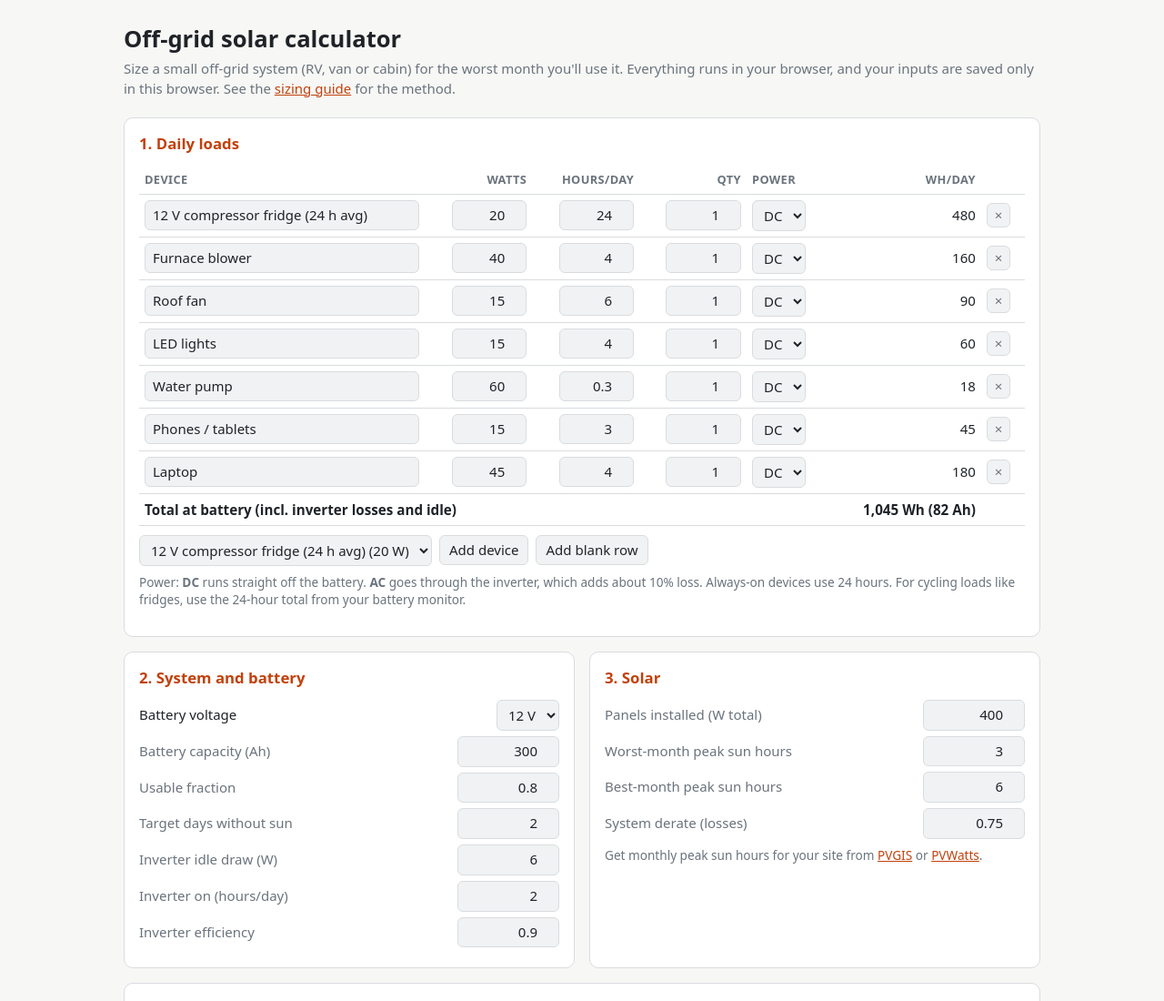
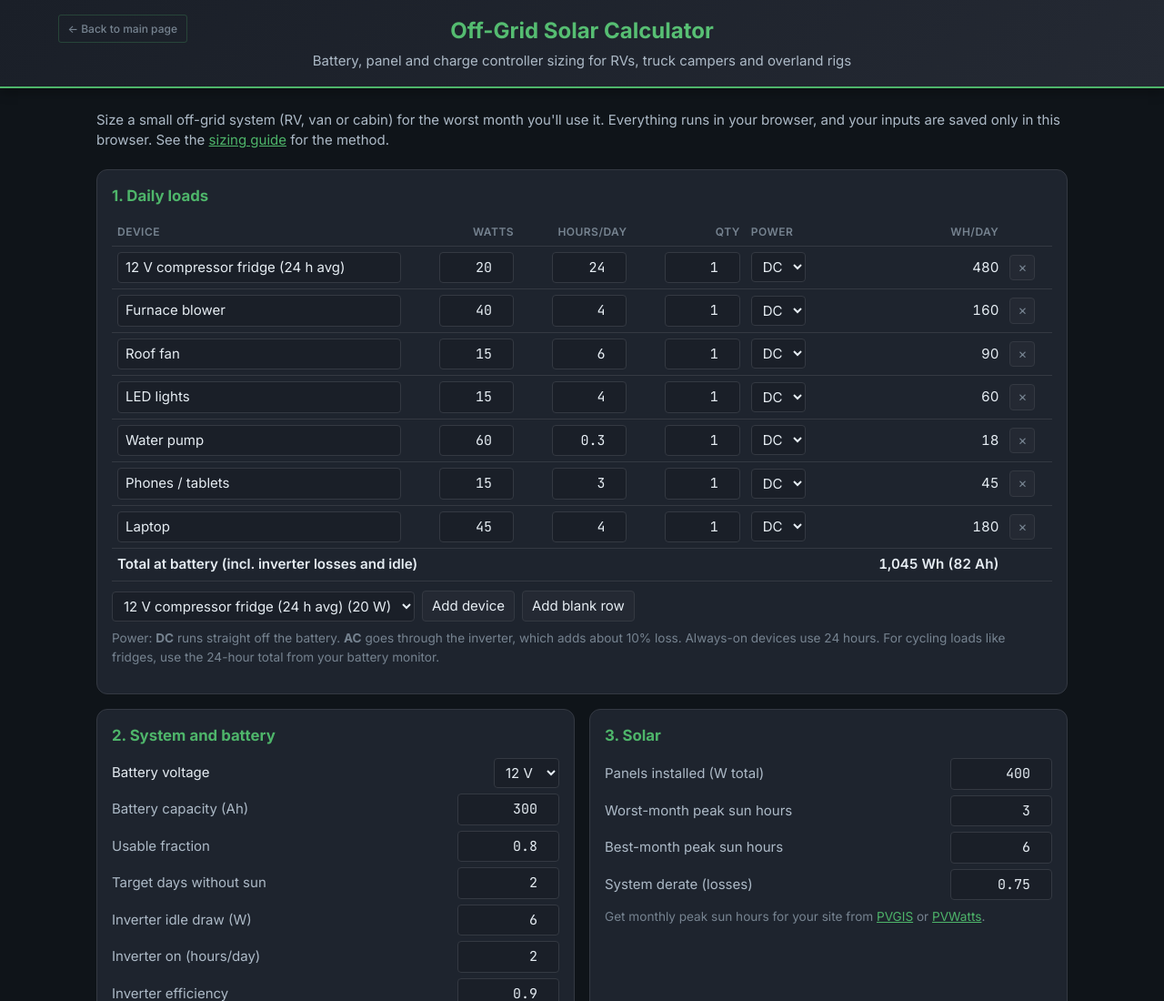
Before and after one commit to realsystem/solar, a plain HTML site: page index.html in a window 1280 px wide. Shown: the top 1100 px of the page at 91% size. Drawn offline with Linux system fonts and the light colour scheme.

Commit message:
Match overlandn.com tool styling and deploy via GitHub Pages
Dark theme and header with back link, matching the Tires&Gears tool;
canonical URL https://overlandn.com/solar/; Pages deploy workflow that
publishes only index.html; sizing-guide link points to GitHub.

Co-Authored-By: Claude Opus 5.5 <noreply@anthropic.com>
Claude-Session: https://claude.ai/code/session_01TYP5JPg4Weu5hmR49Mb7KF

```diff
--- a/index.html
+++ b/index.html
@@ -3,58 +3,83 @@
 <head>
 <meta charset="utf-8">
 <meta name="viewport" content="width=device-width, initial-scale=1">
-<title>Off-grid solar calculator</title>
+<title>Off-Grid Solar Calculator | RV, Truck Camper & Overland Power Sizing</title>
+<link rel="canonical" href="https://overlandn.com/solar/">
+<link rel="preconnect" href="https://fonts.googleapis.com">
+<link rel="preconnect" href="https://fonts.gstatic.com" crossorigin>
+<link href="https://fonts.googleapis.com/css2?family=Inter:wght@400;500;600;700&family=JetBrains+Mono:wght@400;500&display=swap" rel="stylesheet">
 <meta name="description" content="Simple off-grid solar sizing calculator: daily load, battery autonomy, array size, string voltage and charge controller checks.">
 <style>
   :root {
-    --bg: #f7f7f5; --card: #ffffff; --ink: #1f2328; --muted: #6a737d; --line: #d9dcdf;
-    --accent: #c2410c; --ok: #1a7f37; --warn: #9a6700; --bad: #cf222e; --soft: #f1f2f3;
-  }
-  @media (prefers-color-scheme: dark) {
-    :root { --bg: #111315; --card: #1a1d20; --ink: #e6e8ea; --muted: #9aa4ad; --line: #30363d;
-            --accent: #f0883e; --ok: #3fb950; --warn: #d29922; --bad: #f85149; --soft: #22272e; }
+    --bg: #0f1419; --bg2: #1a1f28; --bg3: #242933; --card: #1e242e; --soft: #242933;
+    --ink: #e6edf3; --ink2: #adbac7; --muted: #768390; --line: #343942; --line2: #444c56;
+    --accent: #4eb56a; --accent-hover: #5ec67a; --accent-muted: rgba(78, 181, 106, 0.1);
+    --ok: #56d364; --warn: #e3b341; --bad: #ff6b6b;
   }
   * { box-sizing: border-box; }
   body { margin: 0; background: var(--bg); color: var(--ink);
-         font: 15px/1.45 system-ui, -apple-system, "Segoe UI", Roboto, sans-serif; }
-  main { max-width: 1040px; margin: 0 auto; padding: 24px 16px 64px; }
-  h1 { font-size: 1.6rem; margin: 0 0 4px; }
+         font: 15px/1.5 Inter, system-ui, -apple-system, "Segoe UI", Roboto, sans-serif; }
+  .app-header { background: linear-gradient(135deg, var(--bg2) 0%, var(--bg3) 100%);
+                border-bottom: 2px solid var(--accent); padding: 16px 0; box-shadow: 0 4px 12px rgba(0,0,0,.3); }
+  .header-content { max-width: 1200px; margin: 0 auto; padding: 0 24px; text-align: center; position: relative; }
+  .header-top { position: absolute; left: 24px; top: 0; }
+  .back-to-main { display: inline-flex; align-items: center; gap: .25rem; padding: .35rem .6rem; font-size: .75rem;
+                  font-weight: 500; color: var(--muted); border: 1px solid rgba(78, 181, 106, .25); border-radius: 3px;
+                  text-decoration: none; transition: all .2s ease; }
+  .back-to-main:hover { color: var(--accent); background: var(--accent-muted); border-color: var(--accent); transform: translateX(-2px); }
+  .app-header h1 { font-size: 1.5rem; font-weight: 700; margin: 0 0 .25rem;
+                   background: linear-gradient(135deg, var(--accent) 0%, var(--accent-hover) 100%);
+                   -webkit-background-clip: text; background-clip: text; -webkit-text-fill-color: transparent; }
+  .tagline { color: var(--ink2); margin: 0; }
+  main { max-width: 1100px; margin: 0 auto; padding: 24px 16px 64px; }
   h2 { font-size: 1.05rem; margin: 0 0 12px; color: var(--accent); }
-  p.lead { color: var(--muted); margin: 0 0 20px; }
-  .card { background: var(--card); border: 1px solid var(--line); border-radius: 10px; padding: 16px; margin-bottom: 16px; }
+  p.lead { color: var(--ink2); margin: 0 0 20px; }
+  .card { background: var(--card); border: 1px solid var(--line); border-radius: 12px; padding: 16px; margin-bottom: 16px; }
   .grid { display: grid; gap: 16px; grid-template-columns: repeat(auto-fit, minmax(300px, 1fr)); }
   label { display: flex; justify-content: space-between; align-items: center; gap: 12px; margin: 6px 0; }
-  label span { color: var(--muted); }
-  input, select { font: inherit; color: var(--ink); background: var(--soft); border: 1px solid var(--line);
-                  border-radius: 6px; padding: 5px 8px; }
-  input[type=number] { width: 7.5em; text-align: right; }
+  label span { color: var(--ink2); }
+  input, select { font: inherit; color: var(--ink); background: var(--bg2); border: 1px solid var(--line);
+                  border-radius: 4px; padding: 5px 8px; }
+  input:focus, select:focus { outline: none; border-color: var(--accent); }
+  input[type=number] { width: 7.5em; text-align: right; font-family: "JetBrains Mono", ui-monospace, monospace; }
   table { width: 100%; border-collapse: collapse; }
-  th, td { padding: 6px 6px; border-bottom: 1px solid var(--line); text-align: left; }
-  th { font-size: .8rem; color: var(--muted); font-weight: 600; text-transform: uppercase; letter-spacing: .03em; }
+  th, td { padding: 6px; border-bottom: 1px solid var(--line); text-align: left; }
+  th { font-size: .75rem; color: var(--muted); font-weight: 600; text-transform: uppercase; letter-spacing: .04em; }
   tfoot th { text-transform: none; font-size: .95rem; color: var(--ink); letter-spacing: 0; }
   td.num, th.num { text-align: right; font-variant-numeric: tabular-nums; }
   td input[type=text] { width: 100%; }
   td input[type=number] { width: 5.5em; }
-  button { font: inherit; border: 1px solid var(--line); background: var(--soft); color: var(--ink);
-           border-radius: 6px; padding: 5px 10px; cursor: pointer; }
-  button:hover { border-color: var(--accent); }
+  button { font: inherit; border: 1px solid var(--line); background: var(--bg3); color: var(--ink);
+           border-radius: 4px; padding: 5px 10px; cursor: pointer; transition: all .2s ease; }
+  button:hover { border-color: var(--accent); color: var(--accent); }
   button.x { padding: 2px 8px; color: var(--muted); }
   .row { display: flex; flex-wrap: wrap; gap: 8px; align-items: center; margin-top: 10px; }
   .kpis { display: grid; gap: 12px; grid-template-columns: repeat(auto-fit, minmax(180px, 1fr)); }
-  .kpi { background: var(--soft); border-radius: 8px; padding: 10px 12px; }
+  .kpi { background: var(--bg2); border: 1px solid var(--line); border-radius: 8px; padding: 10px 12px; }
   .kpi b { display: block; font-size: 1.35rem; font-variant-numeric: tabular-nums; }
   .kpi small { color: var(--muted); }
   .ok { color: var(--ok); } .warn { color: var(--warn); } .bad { color: var(--bad); }
   .note { color: var(--muted); font-size: .85rem; margin-top: 8px; }
   footer { color: var(--muted); font-size: .85rem; margin-top: 24px; }
   a { color: var(--accent); }
+  @media (max-width: 640px) {
+    .header-top { position: static; text-align: left; margin-bottom: 8px; }
+    .back-to-main { font-size: .7rem; padding: .3rem .5rem; }
+    .app-header h1 { font-size: 1.25rem; }
+  }
 </style>
 </head>
 <body>
+<header class="app-header">
+  <div class="header-content">
+    <div class="header-top"><a href="https://overlandn.com" class="back-to-main">← Back to main page</a></div>
+    <h1>Off-Grid Solar Calculator</h1>
+    <p class="tagline">Battery, panel and charge controller sizing for RVs, truck campers and overland rigs</p>
+  </div>
+</header>
 <main>
-  <h1>Off-grid solar calculator</h1>
   <p class="lead">Size a small off-grid system (RV, van or cabin) for the worst month you'll use it. Everything runs in your browser, and your inputs are saved only in this browser.
-    See the <a href="docs/sizing-guide.md">sizing guide</a> for the method.</p>
+    See the <a href="https://github.com/realsystem/solar/blob/main/docs/sizing-guide.md" rel="noopener">sizing guide</a> for the method.</p>
 
   <section class="card">
     <h2>1. Daily loads</h2>
```
Also changed, not shown: 2 other files.
